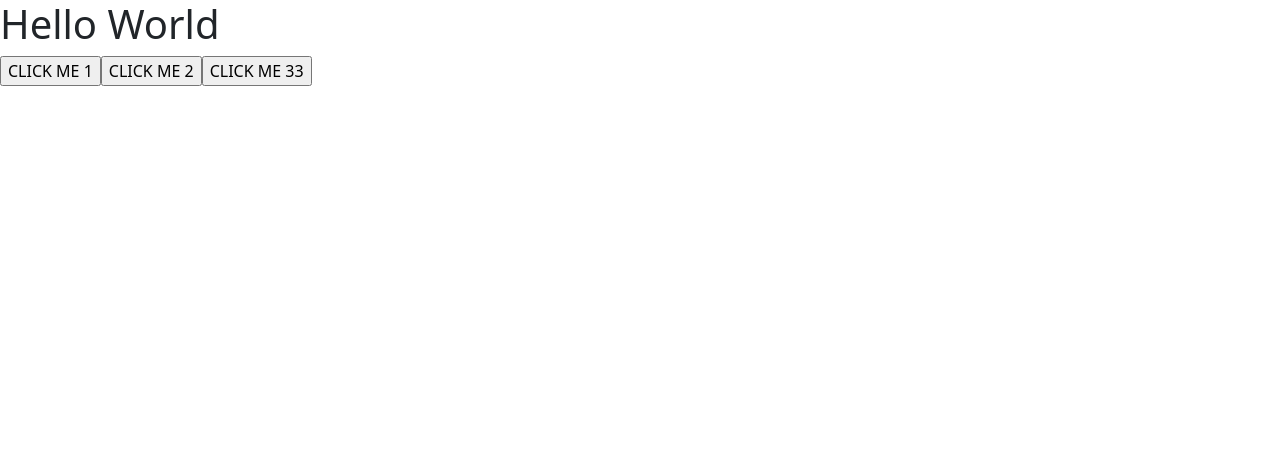
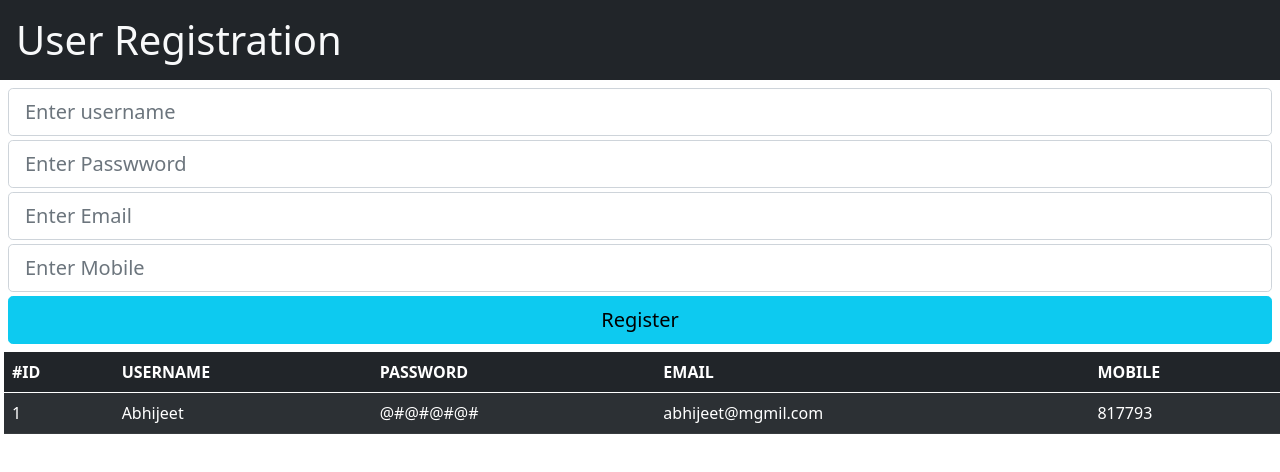
Before and after one commit to abhi0707-coder/my-react-app1, a React (Create React App) app: page / in a window 1280 px wide. Shown: the top 472 px of the page. Built offline with nearby package versions, Linux system fonts and the light colour scheme.

Commit message:
prototype

```diff
--- a/src/App.js
+++ b/src/App.js
@@ -4,31 +4,73 @@ import './App.css'
 export default function App() {
   return (
     <div>
-      <MyComponent />
+      <MyRegisterComponent />
     </div>
   )
 }
 
-function MyComponent() {
-  const clickHandler = (e, id) => {
-    console.log(e, id)
-  }
-
+function MyRegisterComponent() {
   return (
     <div>
-      <h1>Hello World</h1>
+      <h1 className="bg-dark text-light p-3 ">User Registration </h1>
+      <form className="m-2">
+        <div>
+          <input
+            type="text"
+            className="form-control form-control-lg mb-1"
+            placeholder="Enter username"
+          />
+        </div>
+        <div>
+          <input
+            type="password"
+            className="form-control form-control-lg mb-1"
+            placeholder="Enter Passwword"
+          />
+        </div>
+        <div>
+          <input
+            type="email"
+            className="form-control form-control-lg mb-1"
+            placeholder="Enter Email"
+          />
+        </div>
 
-      <input type="button" value="CLICK ME 1" onClick={clickHandler} />
-      <input
-        type="button"
-        value="CLICK ME 2"
-        onClick={(e) => clickHandler(e, 200)} // Explicitly Passing the e
-      />
-      <input
-        type="button"
-        value="CLICK ME 33"
-        onClick={(e) => clickHandler(e, 100)} //// Customised :: explicityly create the arrow function
-      />
+        <div>
+          <input
+            type="mobile"
+            className="form-control form-control-lg mb-1"
+            placeholder="Enter Mobile"
+          />
+        </div>
+        <div>
+          <input
+            type="button"
+            value="Register"
+            className="btn btn-lg btn-info w-100"
+          />
+        </div>
+      </form>
+      <table className="table table-dark table-striped m-1 ">
+        <thead>
+          <tr>
+            <th scope="col">#ID</th>
+            <th scope="col">USERNAME</th>
+            <th scope="col">PASSWORD</th>
+            <th scope="col">EMAIL</th>
+            <th scope="col">MOBILE</th>
+          </tr>
+        </thead>
+        <tbody>
+          <tr>
+            <td>1</td>
+            <td>Abhijeet</td>
+            <td>@#@#@#@#</td>
+            <td>abhijeet@mgmil.com</td>
+            <td>817793</td>
+          </tr>
+        </tbody>
+      </table>
     </div>
   )
 }
```
